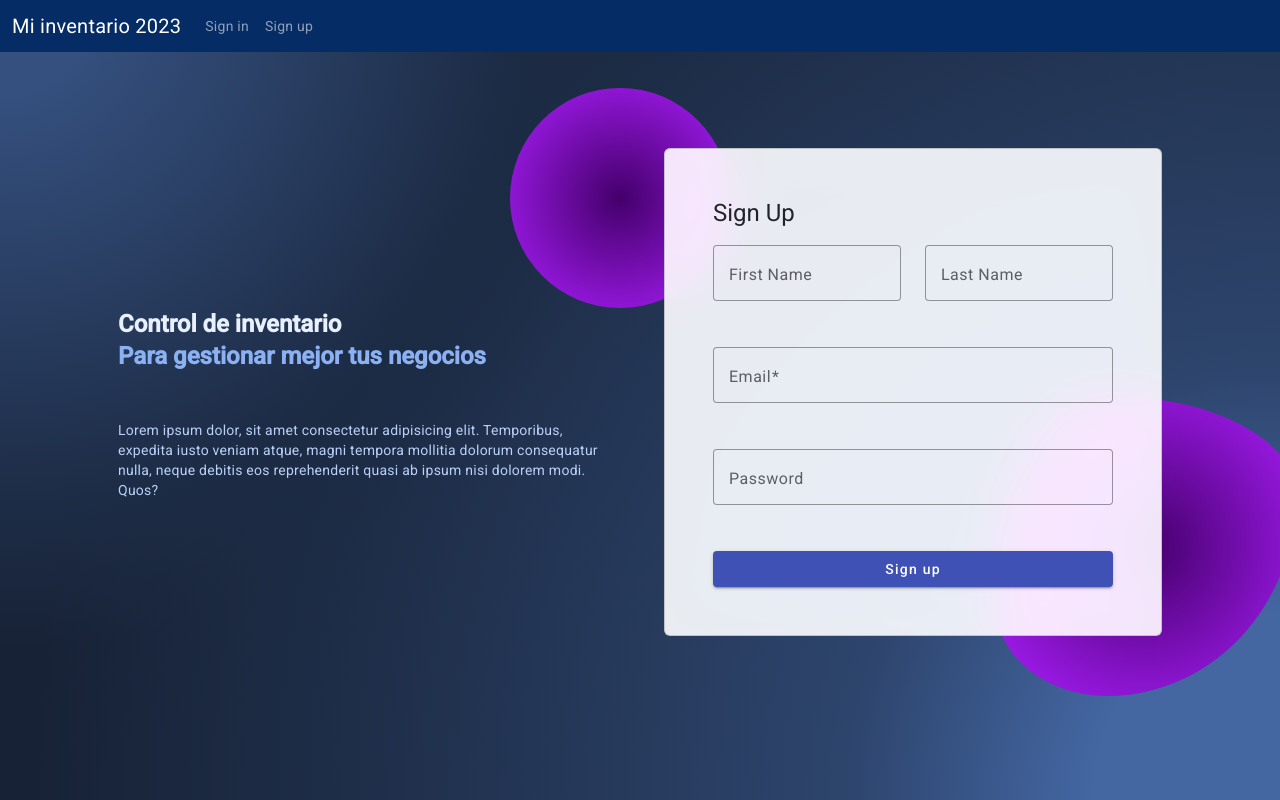
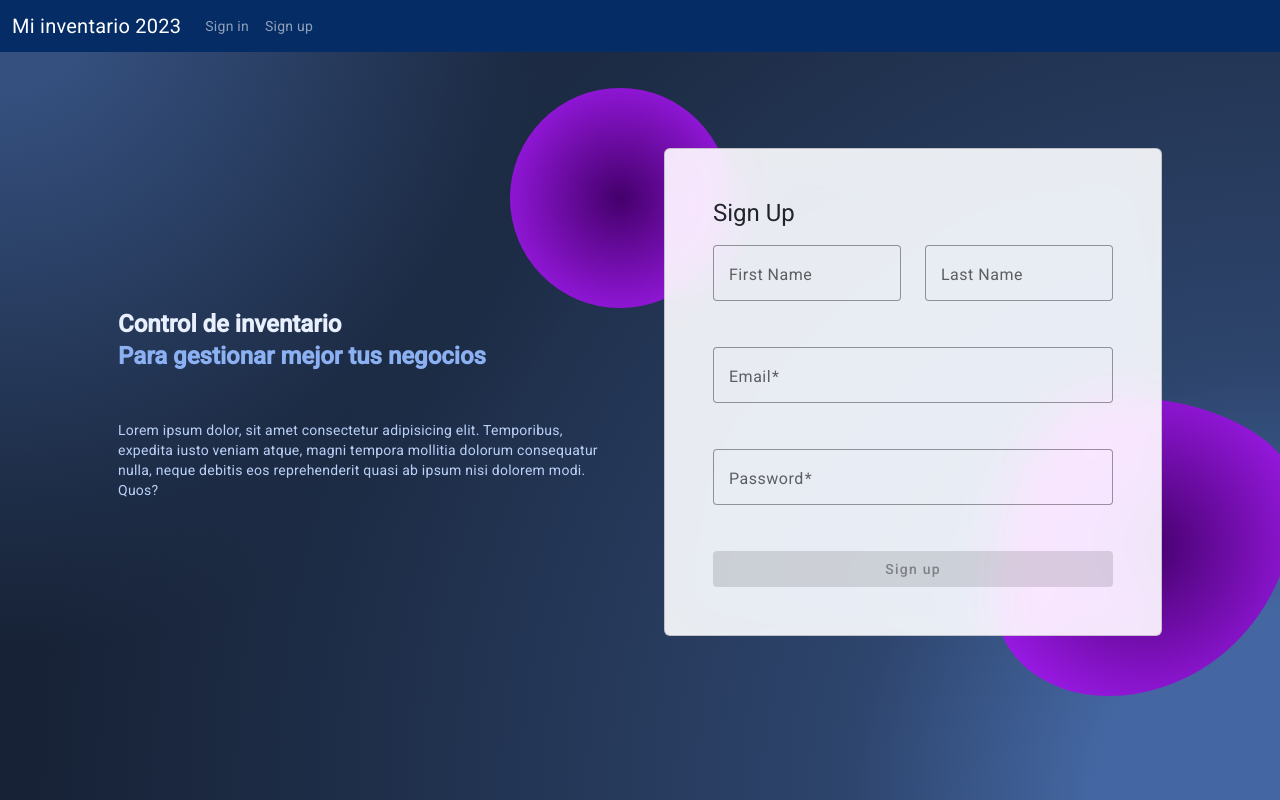
Before and after one commit to JonatanBarcenas/ANG7_Jonatan_Barcenas, an Angular app in the folder GymManagerFront/: page /sign-up in a window 1280 px wide. Built offline with nearby package versions, Linux system fonts and the light colour scheme.

Commit message:
Tutorial 14

```diff
--- a/GymManagerFront/src/app/components/login-form/login-form.component.html
+++ b/GymManagerFront/src/app/components/login-form/login-form.component.html
@@ -18,18 +18,18 @@
     <!-- Email input -->
     <mat-form-field appearance="outline" class="col-md-12 mb-4">
       <mat-label>Email</mat-label>
-      <input matInput placeholder="pat@example.com" formControlName="email">
+      <input type="email" matInput placeholder="pat@example.com" formControlName="email">
     </mat-form-field>
 
     <!-- Password input -->
     <mat-form-field appearance="outline" class="col-md-12 mb-4">
       <mat-label>Password</mat-label>
-      <input matInput placeholder="your password" formControlName="password">
+      <input type="password" matInput placeholder="your password" formControlName="password">
     </mat-form-field>
 
 
     <!-- Submit button -->
 
-    <button type="submit" mat-raised-button class="col-md-12" color="primary">{{isSignUp ? 'Sign up' : 'Sign in'}}</button>
+    <button type="submit" mat-raised-button class="col-md-12" color="primary" [disabled]="formUser.invalid">{{isSignUp ? 'Sign up' : 'Sign in'}}</button>
 
   </form>
--- a/GymManagerFront/src/app/components/login-form/login-form.component.ts
+++ b/GymManagerFront/src/app/components/login-form/login-form.component.ts
@@ -1,31 +1,49 @@
-import { Component, OnInit, Input } from '@angular/core';
-import { FormBuilder, FormGroup, NgForm, Validators } from '@angular/forms';
+import { Component, OnInit, Input, OnChanges, SimpleChanges } from '@angular/core';
+import { FormBuilder, FormControl, FormGroup, Validators } from '@angular/forms';
 
 @Component({
   selector: 'app-login-form',
   templateUrl: './login-form.component.html',
   styleUrls: ['./login-form.component.scss']
 })
-export class LoginFormComponent implements OnInit {
+export class LoginFormComponent implements OnInit, OnChanges {
 
-  @Input() isSignUp: boolean = true;
+  @Input() isSignUp!: boolean;
 
   formUser!: FormGroup;
+
+  defaultFields = {
+    email: new FormControl('', [Validators.required, Validators.email]),
+    password:new FormControl('', Validators.required)
+  }
+
+  extraFields = {
+    name:new FormControl(''),
+    lastName:new FormControl(''),
+  }
 
   constructor(
     private fb:FormBuilder
   ){
+
+  }
+
+  ngOnChanges(changes: SimpleChanges): void {
+    console.log(changes);
     this.initForm();
   }
 
   initForm(){
-    this.formUser = this.fb.group({
-      name:[''],
-      lastName:[''],
-      email:['', Validators.required],
-      password:['']
-    })
+    let userFields = {...this.defaultFields}
+    if(this.isSignUp){
+      userFields = {...userFields, ...this.extraFields}
+    }
+    this.formUser = this.fb.group(
+      userFields
+    )
   }
+
+
 
   ngOnInit(): void {
   }
```
